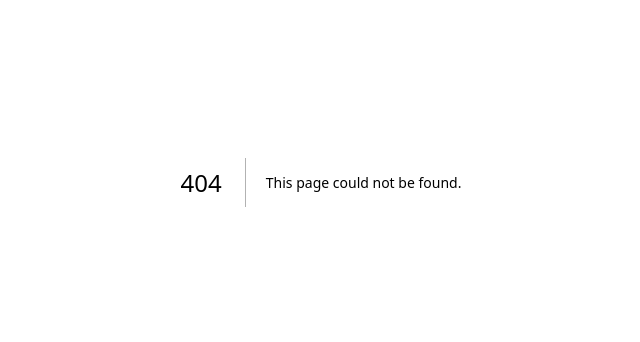
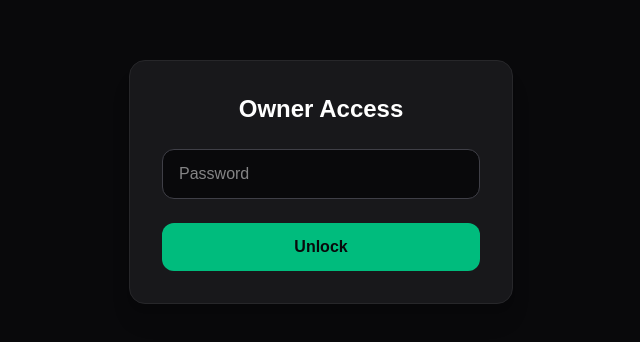
Before and after one commit to SudhirYadavDev/repo-scanner, a Next.js app: page /owner in a window 1280 px wide. Before the commit this address had no page. Shown: the part 218-560 px from the top of the page, without its empty margins (319-959 px from the left). Built offline with nearby package versions, Linux system fonts and the light colour scheme.

Commit message:
Created the visit route

```diff
--- /dev/null
+++ b/src/app/owner/actions.ts
@@ -0,0 +1,23 @@
+"use server";
+
+import { db } from "@/lib/db";
+
+export async function verifyOwnerPassword(password: string) {
+  if (password !== process.env.OWNER_PASSWORD) {
+    return {
+      success: false,
+      visits: 0,
+    };
+  }
+
+  const stats = await db.websiteStats.findUnique({
+    where: {
+      id: 1,
+    },
+  });
+
+  return {
+    success: true,
+    visits: stats?.totalVisits ?? 0,
+  };
+}
--- /dev/null
+++ b/src/app/owner/page.tsx
@@ -0,0 +1,78 @@
+"use client";
+
+import { useState } from "react";
+
+import { verifyOwnerPassword } from "./actions";
+
+export default function OwnerPage() {
+  const [password, setPassword] = useState("");
+  const [visits, setVisits] = useState<number | null>(null);
+  const [error, setError] = useState("");
+
+  async function handleSubmit(e: React.FormEvent) {
+    e.preventDefault();
+
+    setError("");
+
+    const result = await verifyOwnerPassword(password);
+
+    if (!result.success) {
+      setPassword("");
+      setVisits(null);
+      setError("Incorrect password.");
+      return;
+    }
+
+    setVisits(result.visits);
+  }
+
+  if (visits !== null) {
+    return (
+      <main className="flex min-h-screen items-center justify-center bg-zinc-950 text-white">
+        <div className="w-full max-w-sm rounded-2xl border border-zinc-800 bg-zinc-900 p-8 text-center shadow-xl">
+          <p className="text-sm uppercase tracking-widest text-zinc-400">
+            Website Visits
+          </p>
+
+          <h1 className="mt-4 text-5xl font-black text-emerald-400">
+            {visits}
+          </h1>
+        </div>
+      </main>
+    );
+  }
+
+  return (
+    <main className="flex min-h-screen items-center justify-center bg-zinc-950 px-6">
+      <form
+        onSubmit={handleSubmit}
+        className="w-full max-w-sm rounded-2xl border border-zinc-800 bg-zinc-900 p-8 shadow-xl"
+      >
+        <h1 className="mb-6 text-center text-2xl font-bold text-white">
+          Owner Access
+        </h1>
+
+        <input
+          type="password"
+          value={password}
+          onChange={(e) => setPassword(e.target.value)}
+          placeholder="Password"
+          className="w-full rounded-xl border border-zinc-700 bg-zinc-950 px-4 py-3 text-white outline-none focus:border-emerald-500"
+        />
+
+        {error && (
+          <p className="mt-3 text-sm text-red-400">
+            {error}
+          </p>
+        )}
+
+        <button
+          type="submit"
+          className="mt-6 w-full rounded-xl bg-emerald-500 py-3 font-semibold text-zinc-950 transition hover:bg-emerald-400"
+        >
+          Unlock
+        </button>
+      </form>
+    </main>
+  );
+}
--- a/src/app/page.tsx
+++ b/src/app/page.tsx
@@ -1,14 +1,8 @@
 import LandingPage from "@/components/home/LandingPage";
-
-import { getVisitCount } from "@/features/visits/actions/getVisitCount";
+import { incrementWebsiteVisits } from "./actions/websiteVisits";
 
 export default async function HomePage() {
-  const { visits, showCounter } = await getVisitCount();
+  await incrementWebsiteVisits();
 
-  return (
-    <LandingPage
-      visits={visits}
-      showCounter={showCounter}
-    />
-  );
+  return <LandingPage />;
 }
--- a/src/components/home/LandingPage.tsx
+++ b/src/components/home/LandingPage.tsx
@@ -4,12 +4,7 @@ import Image from "next/image";
 
 import { signIn } from "@/lib/auth-client";
 
-interface LandingPageProps {
-  visits: number;
-  showCounter: boolean;
-}
-
-export default function LandingPage({ visits, showCounter }: LandingPageProps) {
+export default function LandingPage() {
   const handleGitHubLogin = async () => {
     await signIn.social({
       provider: "github",
@@ -23,15 +18,6 @@ export default function LandingPage({ visits, showCounter }: LandingPageProps) {
         <h1 className="text-xl font-bold tracking-tight">
           Repo<span className="text-emerald-500">Scanner</span>
         </h1>
-        {showCounter && (
-          <div className="rounded-xl border border-emerald-500/30 bg-emerald-500/10 px-4 py-2">
-            <p className="text-xs uppercase tracking-wider text-emerald-400">
-              Visits
-            </p>
-
-            <p className="text-xl font-bold">{visits}</p>
-          </div>
-        )}
 
         <button
           onClick={handleGitHubLogin}
--- a/src/features/visits/actions/getVisitCount.ts
+++ /dev/null
@@ -1,41 +0,0 @@
-"use server";
-
-import { headers } from "next/headers";
-
-import { auth } from "@/lib/auth";
-import { db } from "@/lib/db";
-
-export async function getVisitCount() {
-  await db.websiteStats.upsert({
-    where: {
-      id: 1,
-    },
-    update: {
-      totalVisits: {
-        increment: 1,
-      },
-    },
-    create: {
-      id: 1,
-      totalVisits: 1,
-    },
-  });
-
-  const stats = await db.websiteStats.findUnique({
-    where: {
-      id: 1,
-    },
-  });
-
-  const session = await auth.api.getSession({
-    headers: await headers(),
-  });
-
-  const showCounter =
-    session?.user.name === "SudhirYadavDev";
-
-  return {
-    visits: stats?.totalVisits ?? 1,
-    showCounter,
-  };
-}
```
